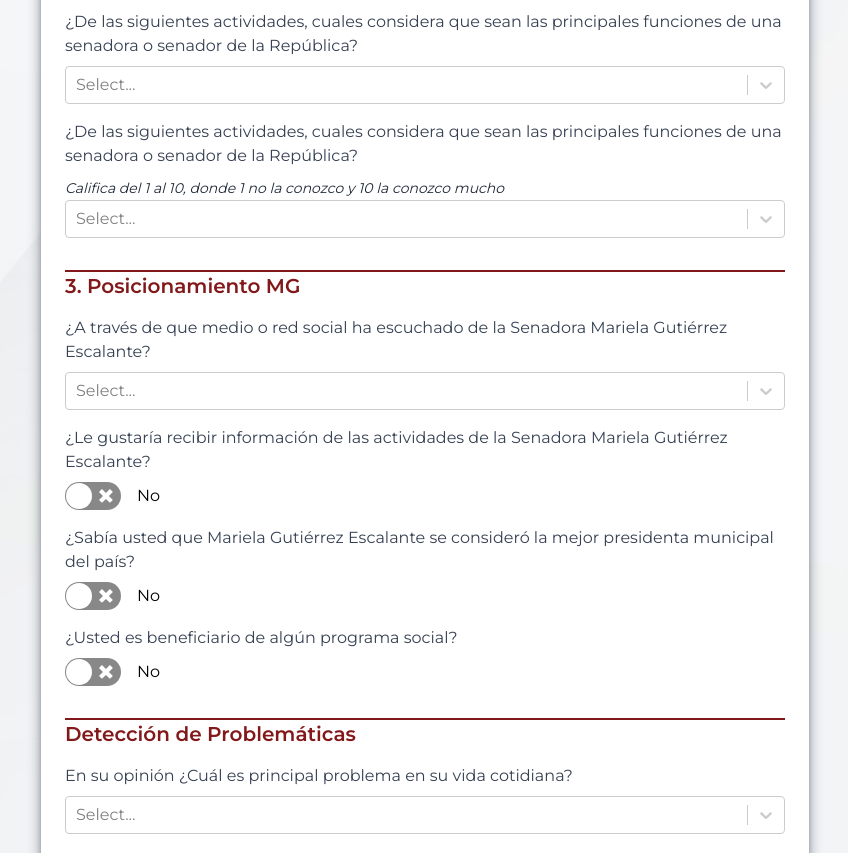
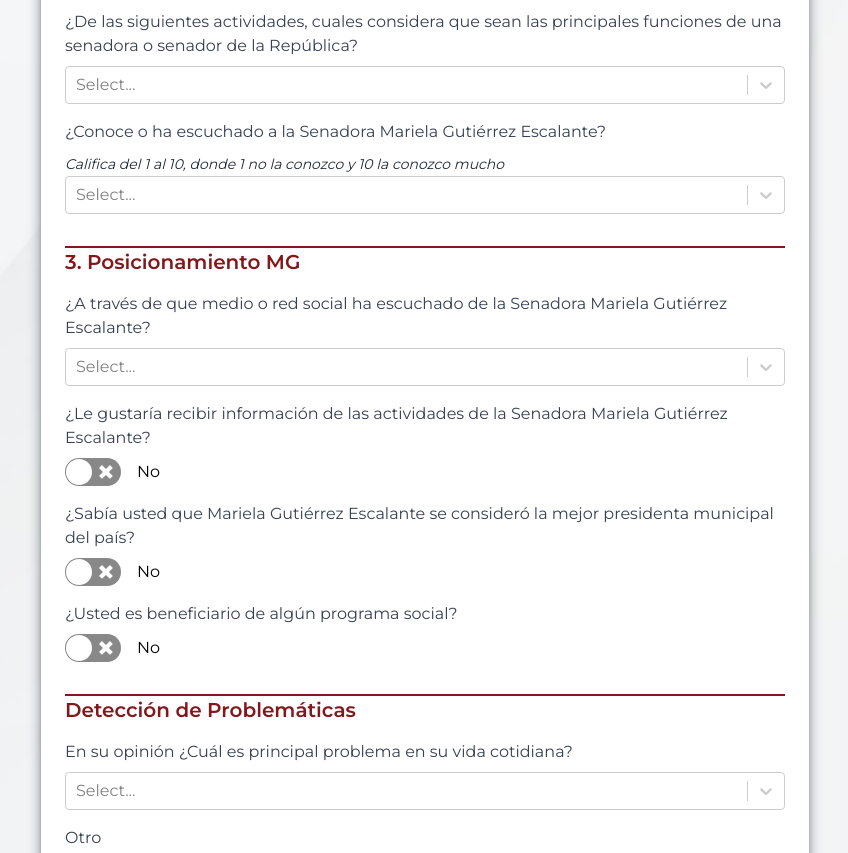
Before and after one commit to Pohe1999/sondeo-estadistico-2025, a React (Vite) app: page / in a window 1280 px wide. Shown: the part 1360-2213 px from the top of the page, without its empty margins (215-1063 px from the left). Built offline with nearby package versions, Linux system fonts and the light colour scheme.

Commit message:
Update PreSondeoEstadistico.jsx

```diff
--- a/src/components/PreSondeoEstadistico.jsx
+++ b/src/components/PreSondeoEstadistico.jsx
@@ -390,7 +390,7 @@ const PreSondeoEstadistico = () => {
               )}
             </div>
             <div className="mb-4">
-              <label className="block text-gray-700 mb-2">¿De las siguientes actividades, cuales considera que sean las principales funciones de una senadora o senador de la República?</label>
+              <label className="block text-gray-700 mb-2">¿Conoce o ha escuchado a la Senadora Mariela Gutiérrez Escalante?</label>
               <label className="text-gray-800 text-sm italic">Califica del 1 al 10, donde 1 no la conozco y 10 la conozco mucho</label>
               <Controller
                 name="conocimientoMG"
@@ -888,7 +888,7 @@ const PreSondeoEstadistico = () => {
                 ¿Cómo calificaría el desempeño de la Gobernadora Delfina Gómez Álvarez, en el Estado de México?
               </label>
               <Controller
-                name="gobiernoClaudia"
+                name="gobiernoDelfina"
                 control={control}
                 rules={{required: true}}
                 render={({ field }) => (
@@ -903,7 +903,7 @@ const PreSondeoEstadistico = () => {
                   />
                 )}
               />
-              {errors.gobiernoClaudia && (
+              {errors.gobiernoDelfina && (
                 <p className="text-red-600">Este campo es obligatorio.</p>
               )}
             </div>
```
